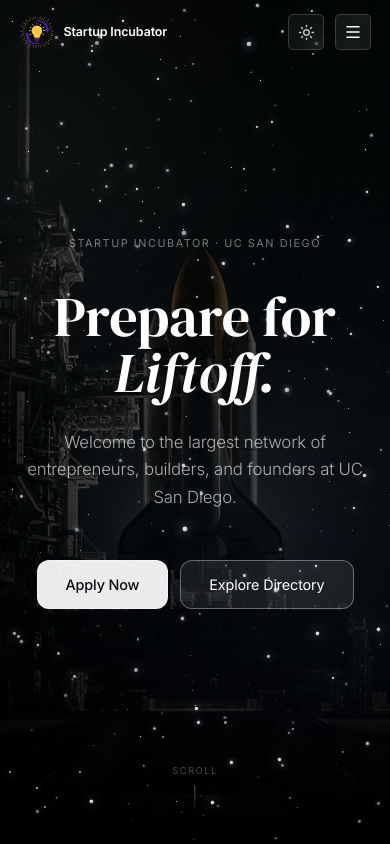
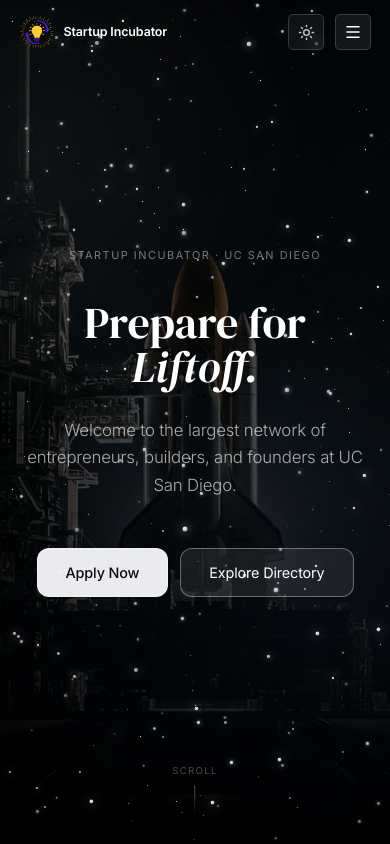
Before and after one commit to alice-lan-lili/SIC-draft-site, a React (Vite) app: page / in a window 390 px wide. Shown: the top 844 px of the page. Built offline with nearby package versions, Linux system fonts and the light colour scheme; a web font is replaced by a local one.

Commit message:
Update Hero component styles for improved typography and responsiveness. Adjusted font size and weight to enhance visual hierarchy and readability.

```diff
--- a/src/components/Hero.tsx
+++ b/src/components/Hero.tsx
@@ -200,8 +200,8 @@ export default function Hero({ onScroll }: { onScroll?: () => void }) {
           transition={{ duration: 0.7, delay: 0.38 }}
           style={{
             fontFamily: 'var(--font-heading)',
-            fontSize: 'clamp(3.5rem, 9vw, 8rem)',
-            fontWeight: 400,
+            fontSize: 'clamp(2.75rem, 6.5vw, 6.1rem)',
+            fontWeight: 300,
             lineHeight: 1.0,
             color: '#FFFFFF',
             marginBottom: '1.75rem',
```
